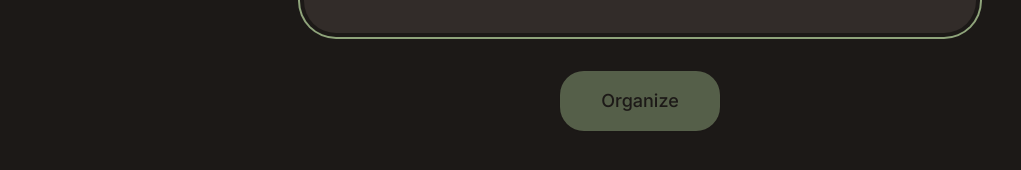
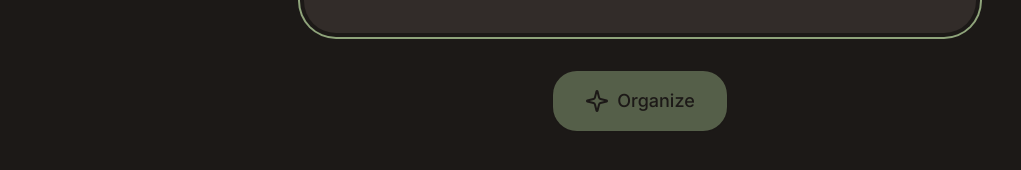
Before and after one commit to codepinedev/pinely, a Next.js app: page / in a window 1280 px wide. Shown: the part 590-760 px from the top of the page, without its empty margins (0-1021 px from the left). Built offline with nearby package versions, Linux system fonts and the light colour scheme.

Commit message:
feat: added icons

```diff
--- a/src/components/brain-dump.tsx
+++ b/src/components/brain-dump.tsx
@@ -3,6 +3,7 @@
 import { motion } from "framer-motion";
 import { Button } from "@/components/ui/button";
 import { cn } from "@/lib/utils";
+import { Sparkle } from "lucide-react";
 
 interface BrainDumpProps {
   value: string;
@@ -77,7 +78,10 @@ export function BrainDump({ value, onChange, onOrganize, isLoading }: BrainDumpP
                 Thinking...
               </span>
             ) : (
-              "Organize"
+              <span className="flex gap-2 items-center">
+                <Sparkle/>
+                Organize
+              </span>
             )}
           </Button>
         </div>
--- a/src/components/clusters.tsx
+++ b/src/components/clusters.tsx
@@ -1,7 +1,7 @@
 "use client";
 
 import { motion } from "framer-motion";
-import { ArrowLeft } from "lucide-react";
+import { ArrowLeft, Sparkle } from "lucide-react";
 import { Button } from "@/components/ui/button";
 import type { Cluster } from "@/lib/storage";
 import { cn } from "@/lib/utils";
@@ -122,7 +122,10 @@ export function Clusters({ clusters, onPickOne, onSelectIdea, onBack, onStartOve
                 Choosing...
               </span>
             ) : (
-              "Pick one for me"
+                            <span className="flex gap-2 items-center">
+                <Sparkle/>
+              Pick one for me
+              </span>
             )}
           </Button>
           <button
```
Also changed, not shown: .claude/agents/pinely-marketing-strategist.md (added), 1 other file (tests, documents, lock files or other folders).
